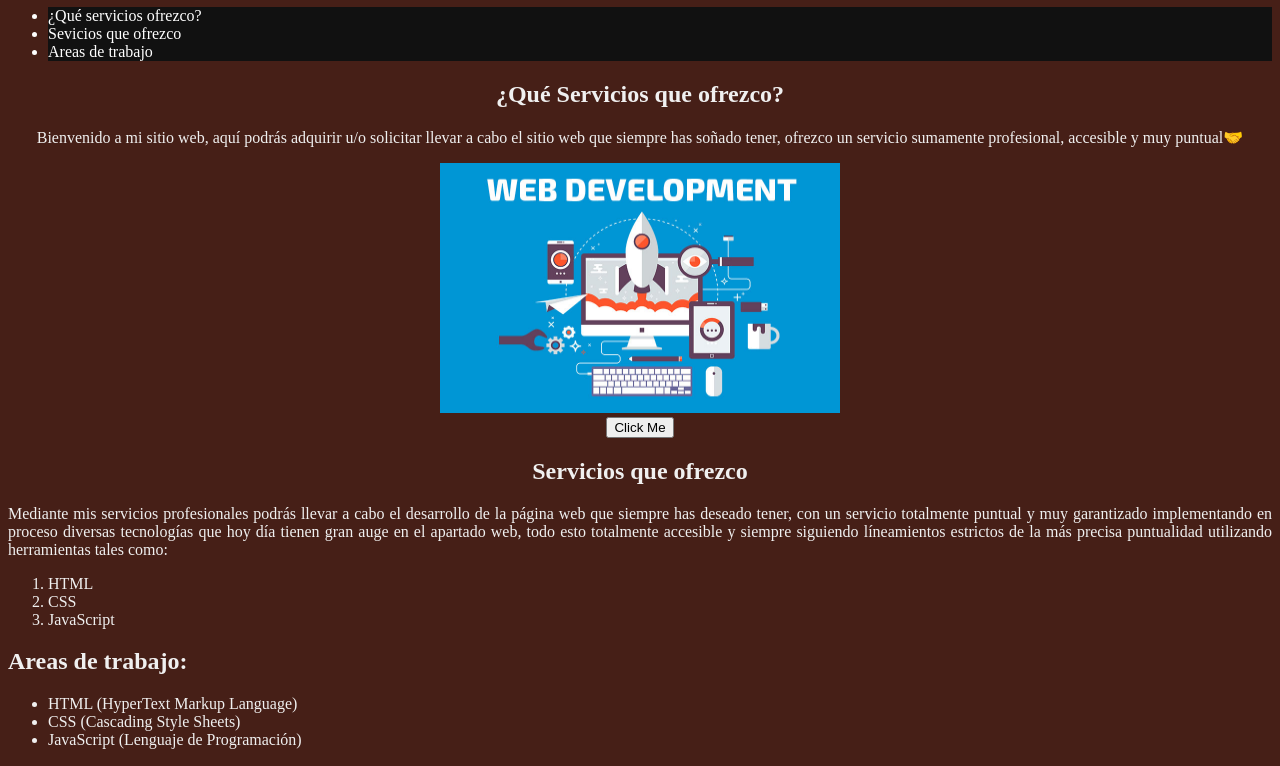
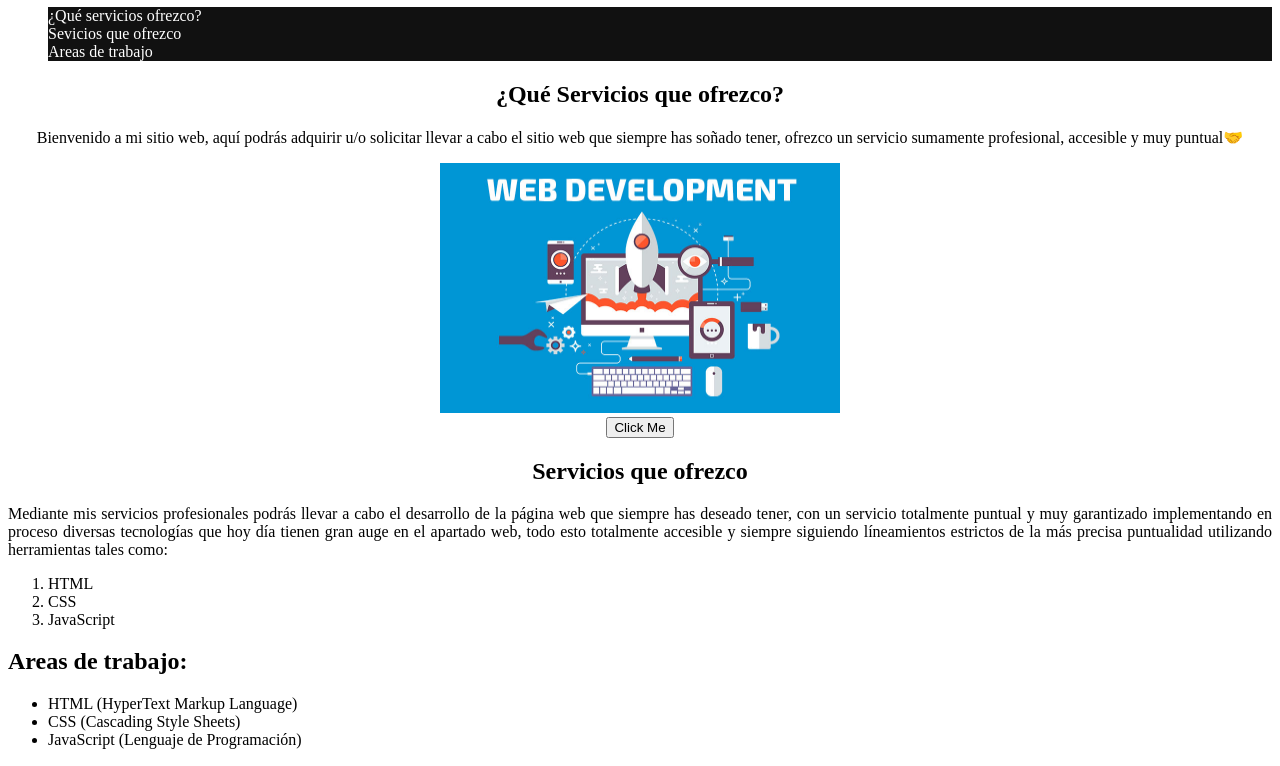
Before and after one commit to EdwinPereira/prueba-gen34, a plain HTML site: page index.html in a window 1280 px wide. Shown: the part 110-876 px from the top of the page. Drawn offline with Linux system fonts and the light colour scheme.

Commit message:
Actualización

```diff
--- a/assets/css/style.css
+++ b/assets/css/style.css
@@ -1,7 +1,4 @@
-body {
-    background-color: #461F17;
-    color: #f0f0f0;
-}
+
 th, td{
     border: 2px solid black;
     padding-left: 20px;
```
Also changed, not shown: index.html (+0 -2 lines).
